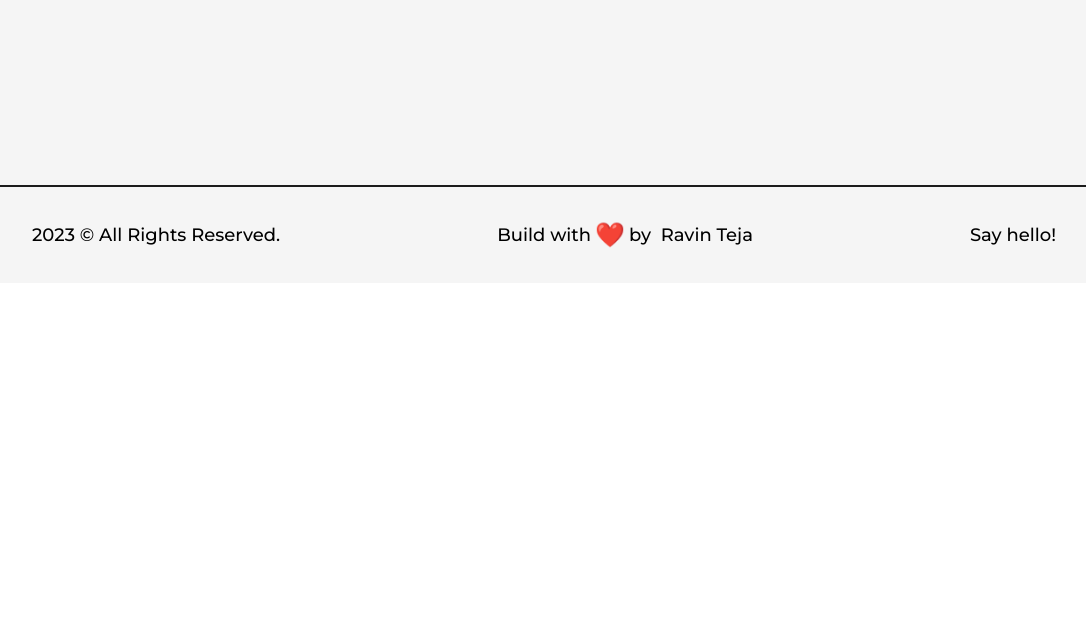
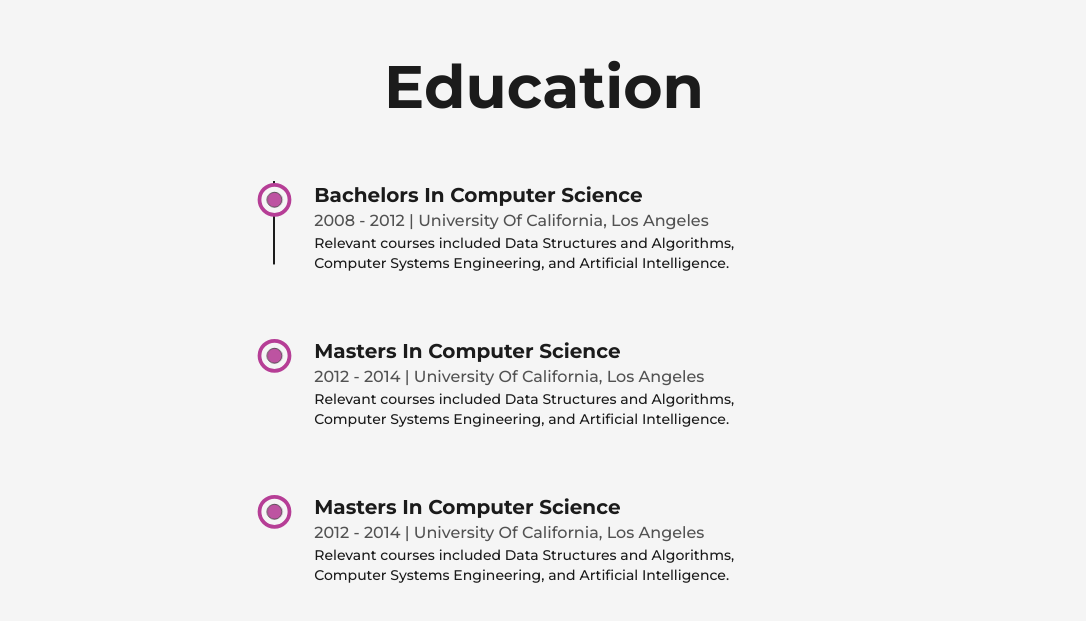
Before and after one commit to RAVINTEJA/portfolio, a Next.js app: page /about in a window 1280 px wide. Shown: the part 3021-3642 px from the top of the page, without its empty margins (96-1182 px from the left). Before the commit the page ends 3304 px from the top, so only its background shows below. Built offline with nearby package versions, Linux system fonts and the light colour scheme.

Commit message:
Created Education section for about page

```diff
--- /dev/null
+++ b/public/data/Education.json
@@ -0,0 +1,22 @@
+{
+  "EducationList": [
+    {
+      "degree": "Bachelors in Computer Science",
+      "period": "2008 - 2012",
+      "university": "University of California, Los Angeles",
+      "description": "Relevant courses included Data Structures and Algorithms, Computer Systems Engineering, and Artificial Intelligence."
+    },
+    {
+      "degree": "Masters in Computer Science",
+      "period": "2012 - 2014",
+      "university": "University of California, Los Angeles",
+      "description": "Relevant courses included Data Structures and Algorithms, Computer Systems Engineering, and Artificial Intelligence."
+    },
+    {
+      "degree": "Masters in Computer Science",
+      "period": "2012 - 2014",
+      "university": "University of California, Los Angeles",
+      "description": "Relevant courses included Data Structures and Algorithms, Computer Systems Engineering, and Artificial Intelligence."
+    }
+  ]
+}
--- /dev/null
+++ b/src/components/Education.js
@@ -0,0 +1,58 @@
+import { useScroll, motion } from "framer-motion";
+import { useRef } from "react";
+
+import data from "../../public/data/Education.json";
+import LiIcon from "./LiIcon";
+
+const SingleEducation = ({ data }) => {
+  const ref = useRef(null);
+  return (
+    <li
+      ref={ref}
+      className="my-8 first:mt-0 last:mb-0 w-[60%] mx-auto flex flex-col items-start justify-between md:w-[80%]"
+    >
+      <LiIcon reference={ref} />
+      <motion.div
+      initial={{ y: 50 }}
+        whileInView={{ y: 0 }}
+        transition={{ duration: 0.5, type: "spring", stiffness: 50 }}
+      >
+        <h3 className="capitalize font-bold text-2xl sm:text-xl xs:text-lg">
+          {data.degree}
+        </h3>
+        <span className="capitalize text-dark/75 font-medium dark:text-light/50 xs:text-sm">
+          {data.period} | {data.university}
+        </span>
+        <p className="font-medium w-full md:text-sm">{data.description}</p>
+      </motion.div>
+    </li>
+  );
+};
+
+const Education = () => {
+  const ref = useRef(null);
+  const { scrollYProgress } = useScroll({
+    target: ref,
+    offset: ["start end", "center start"],
+  });
+  return (
+    <div className="my-64">
+      <h2 className="font-bold text-8xl mb-32 w-full text-center md:text-6xl xs:text-4xl md:mb-16">
+        Education
+      </h2>
+      <div ref={ref} className="relative w-[75%] mx-auto lg:w-[60%] md:w-full">
+        <motion.div
+          style={{ scaleY: scrollYProgress }}
+          className="absolute left-9 top-0 w-[4px] md:w-[2px] md:left-9 xs:left-20 h-full bg-dark  origin-top  dark:bg-primaryDark dark:shadow-3xl"
+        />
+        <ul className="w-full flex flex-col items-start justify-between ml-4 xs:ml-2">
+          {data.EducationList.map((data) => (
+            <SingleEducation data={data} />
+          ))}
+        </ul>
+      </div>
+    </div>
+  );
+};
+
+export default Education;
--- a/src/pages/about.js
+++ b/src/pages/about.js
@@ -9,6 +9,7 @@ import RavinTeja from "../../public/images/RavinTeja.png";
 import Card from "@/components/Card";
 import Skills from "@/components/Skills";
 import Experience from "@/components/Experience";
+import Education from "@/components/Education";
 
 const About = () => {
   return (
@@ -81,6 +82,7 @@ const About = () => {
           </div>
           <Skills/>
           <Experience />
+          <Education />
         </Layout>
       </main>{" "}
     </>
```
